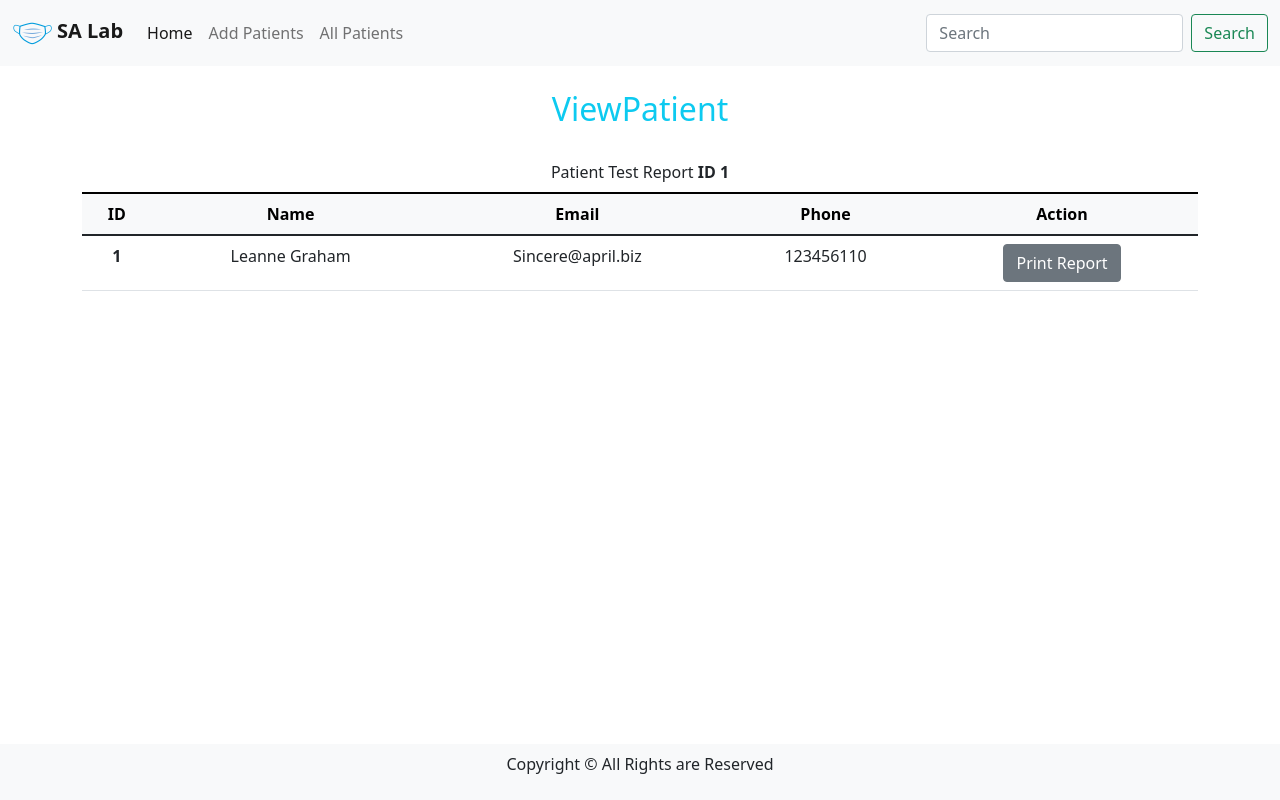
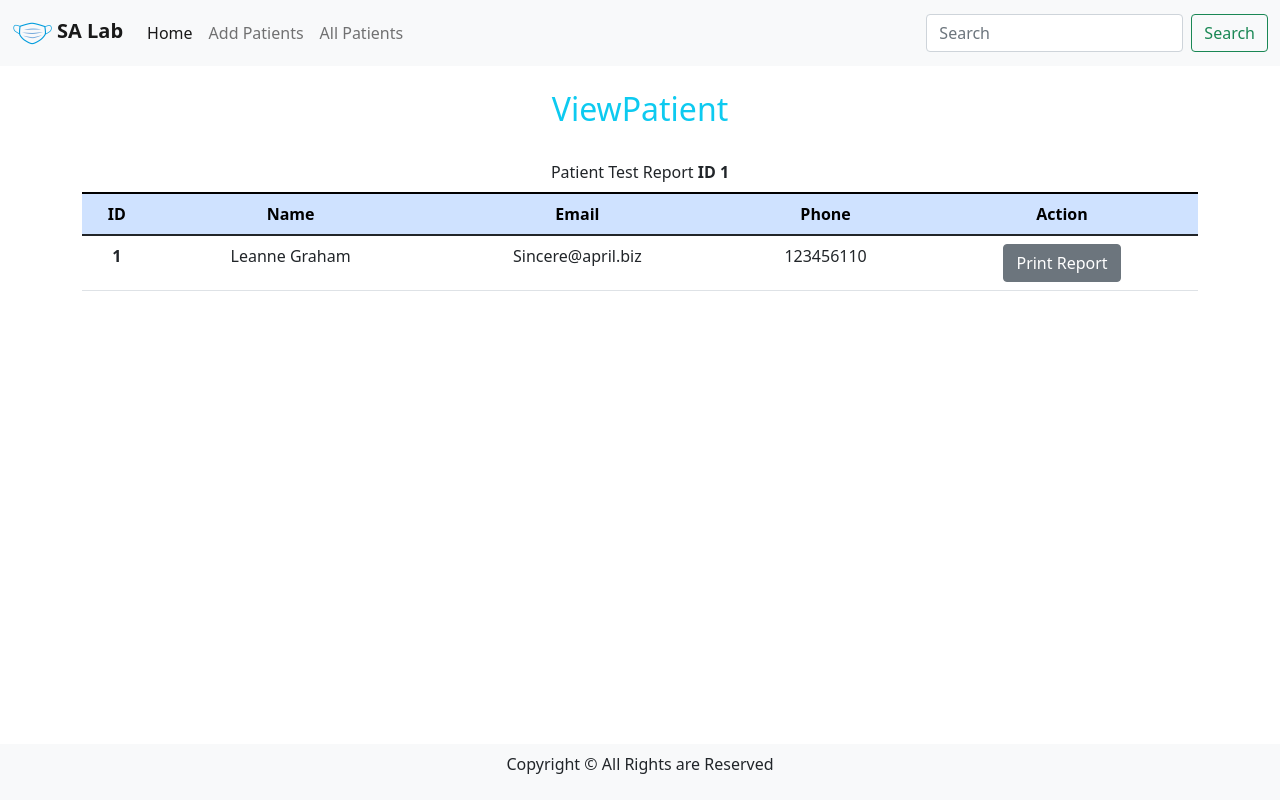
Before and after one commit to Sulman23/react-covid-reports, a React (Create React App) app: page /view/1 in a window 1280 px wide. Built offline with nearby package versions, Linux system fonts and the light colour scheme; data requests are answered from the project's data file.

Commit message:
Update ViewPatient.jsx

```diff
--- a/src/components/ViewPatient.jsx
+++ b/src/components/ViewPatient.jsx
@@ -34,7 +34,7 @@ const ViewPatient = () => {
               <caption className="text-center text-dark">
                 Patient Test Report <strong>ID {id}</strong>
               </caption>
-              <thead className="table-light">
+              <thead className="table-primary">
                 <tr>
                   <th scope="col">ID</th>
                   <th scope="col">Name</th>
```
